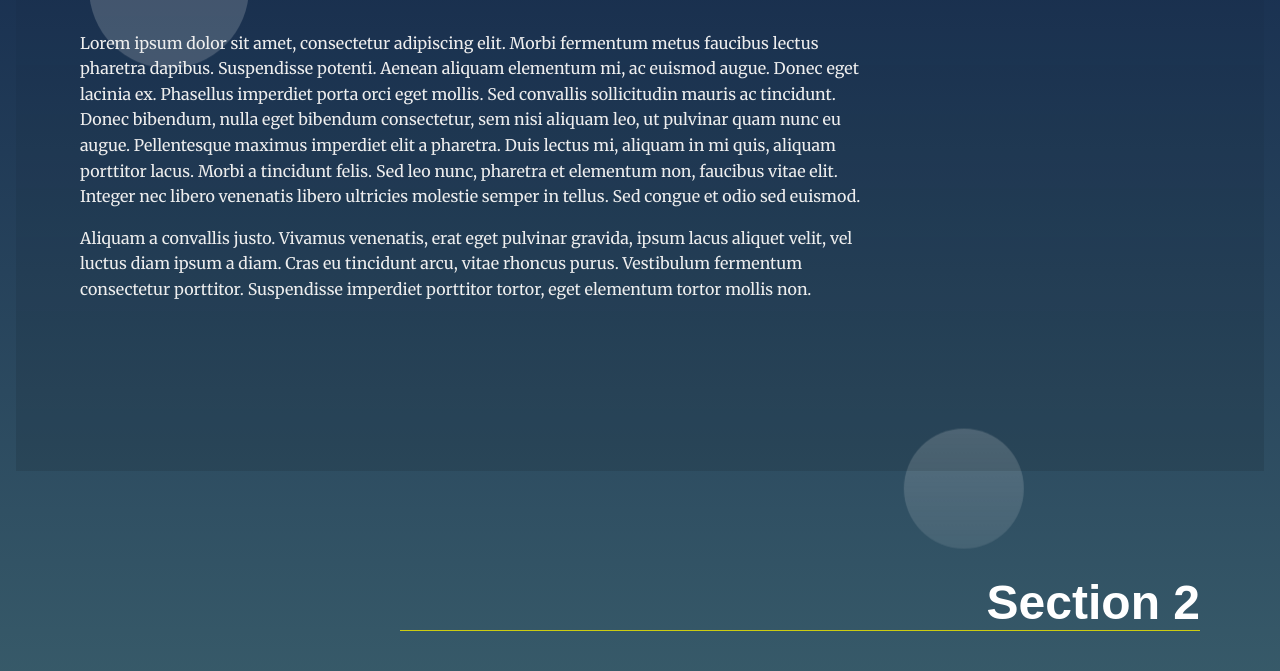
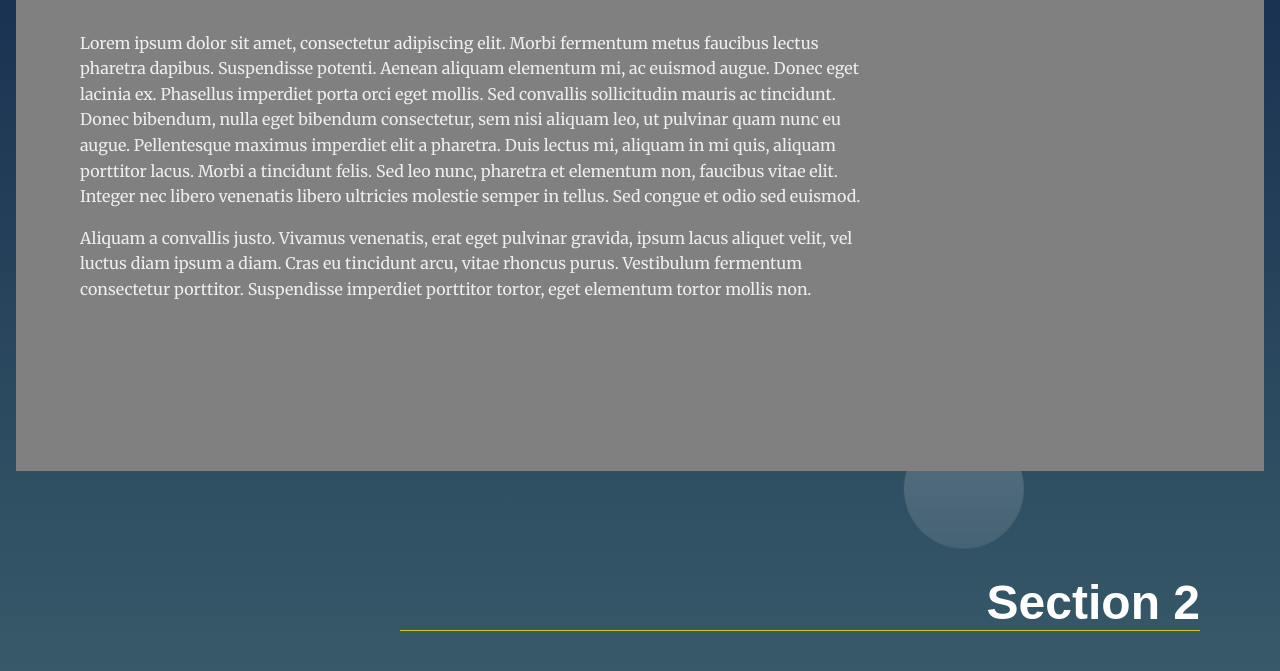
Before and after one commit to RahmaRamadan/LandingPage-Udacity, a plain HTML site: page index.html in a window 1280 px wide. Shown: the part 640-1311 px from the top of the page. Drawn offline with Linux system fonts and the light colour scheme.

Commit message:
add active class styling

```diff
--- a/css/styles.css
+++ b/css/styles.css
@@ -196,8 +196,9 @@ section:nth-of-type(3n + 1) .landing__container::after {
 /* Section Active Styles */
 /* Note: your-active-class class is applied through javascript. You should update the class here and in the index.html to what you set in your javascript file.  */
 section.your-active-class {
-    background: rgb(0, 0, 0);
-    background: linear-gradient(0deg, rgba(0, 0, 0, 0.1) 0%, rgba(0, 0, 0, 0) 100%);
+    /* background: rgb(0, 0, 0); */
+    background: grey;
+
 }
 
 section.your-active-class .landing__container::before {
```
